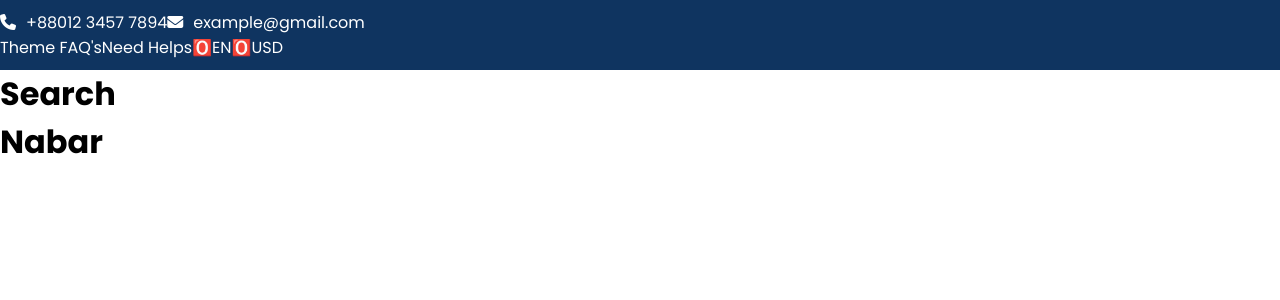
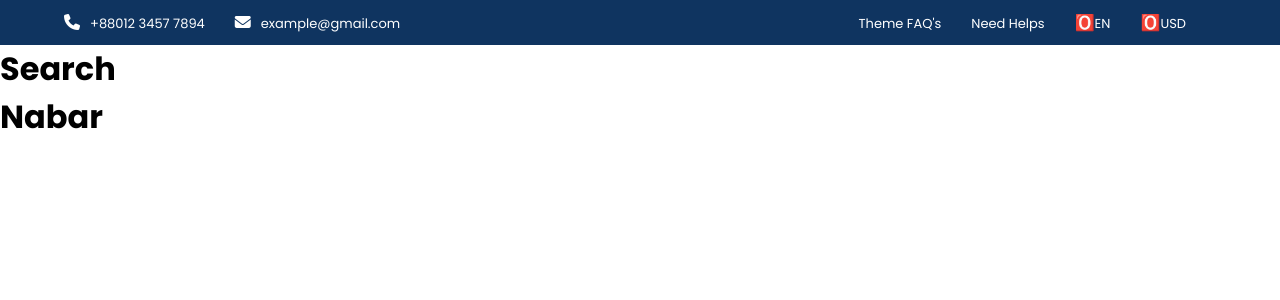
Before and after one commit to positiveworldbd/E-Commerce__1, a React (Create React App) app: page / in a window 1280 px wide. Shown: the top 300 px of the page. Built offline with nearby package versions, Linux system fonts and the light colour scheme.

Commit message:
common sass modified

```diff
--- a/src/assets/styles/abstracts/_common.scss
+++ b/src/assets/styles/abstracts/_common.scss
@@ -1,4 +1,86 @@
 @import url('https://fonts.googleapis.com/css2?family=Poppins:wght@100;200;300;400;500;600;700;800;900&display=swap');
+
+
+/* START SITE COMMON STYLES */
+
+* {
+    margin: 0;
+    padding: 0;
+    outline: 0;
+    box-sizing: border-box;
+}
+
+body {
+    background-color: $white;
+    font-family: $poppins;
+}
+
+.container {
+    max-width: 90%;
+    margin: 0 auto;
+}
+
+.background {
+    background-color: #f6f9fc;
+    padding: 50px 0;
+}
+
+.d-flex {
+    display: flex;
+    justify-content: space-between;
+}
+
+.c-flex {
+    display: flex;
+    justify-content: space-between;
+    align-items: center;
+}
+
+.f-flex {
+    display: flex;
+}
+
+a {
+    text-decoration: none;
+    color: $black;
+}
+
+ul,
+li {
+    list-style-type: none;
+}
+
+p {
+    color: $bodyText;
+    font-size: 16px;
+    line-height: 1.5;
+    font-weight: 400;
+}
+
+
+.text-left {
+    text-align: left;
+}
+
+.text-center {
+    text-align: center;
+}
+
+.text-right {
+    text-align: right;
+}
+
+.capitalize {
+    text-transform: capitalize;
+}
+
+.uppercase {
+    text-transform: uppercase;
+}
+
+
+/* START SITE COMMON STYLES */
+
 
 
 /* <<<<<<<    COLOR     >>>>>>>>> */
@@ -82,37 +164,3 @@
 .theme-bg {
     background: $themeColor;
 }
-
-
-/* START SITE COMMON STYLES */
-
-* {
-    margin: 0;
-    padding: 0;
-    outline: 0;
-    box-sizing: border-box;
-}
-
-body {
-    font-family: $poppins;
-    background-color: $white;
-
-}
-
-p {
-    color: $bodyText;
-    font-size: 16px;
-    line-height: 1.5;
-    font-weight: 400;
-}
-
-ul,
-li {
-    list-style-type: none;
-}
-
-.text-center {
-    text-align: center;
-}
-
-/* START SITE COMMON STYLES */
--- a/src/assets/styles/components/header/_head.scss
+++ b/src/assets/styles/components/header/_head.scss
@@ -1,8 +1,15 @@
+/*_____________START HEAD_____________*/
 .head {
-    padding: 10px 0;
     color: $white;
 
     & i {
         margin-right: 10px;
     }
+
+    & label {
+        margin-right: 30px;
+        font-size: 13px;
+    }
 }
+
+/*_____________END HEAD_____________*/
--- a/src/common/Header/Head.jsx
+++ b/src/common/Header/Head.jsx
@@ -3,8 +3,8 @@ import React from 'react'
 const Head = () => {
   return (
     <>
-      <section className="head theme-bg">
-        <div className="container d_flex">
+      <section className="head theme-bg pt-10 pb-10">
+        <div className="container d-flex">
           <div className="head__left row">
             <i className="fa-solid fa-phone"></i>
             <label>+88012 3457 7894</label>
```
